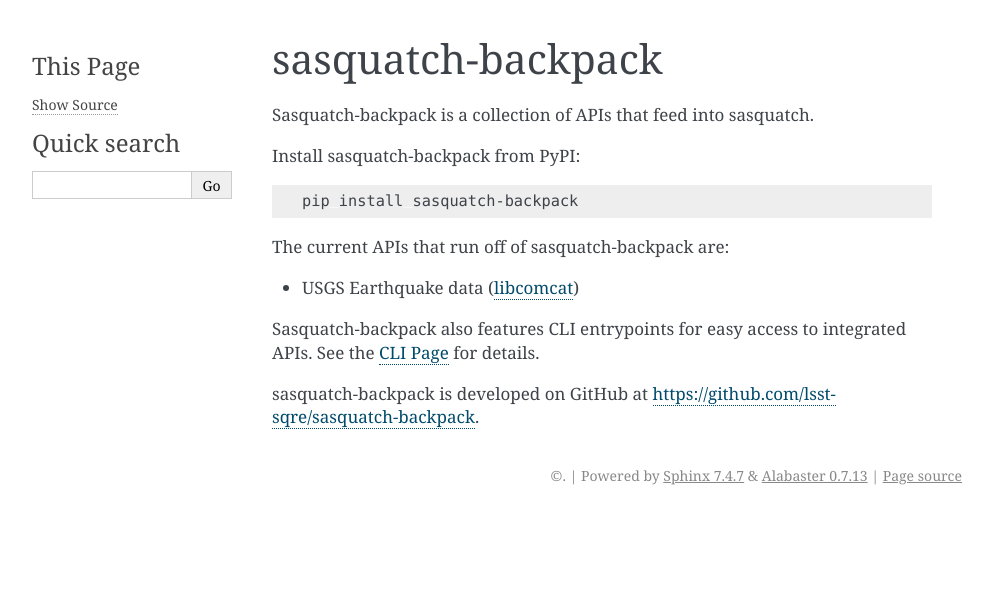
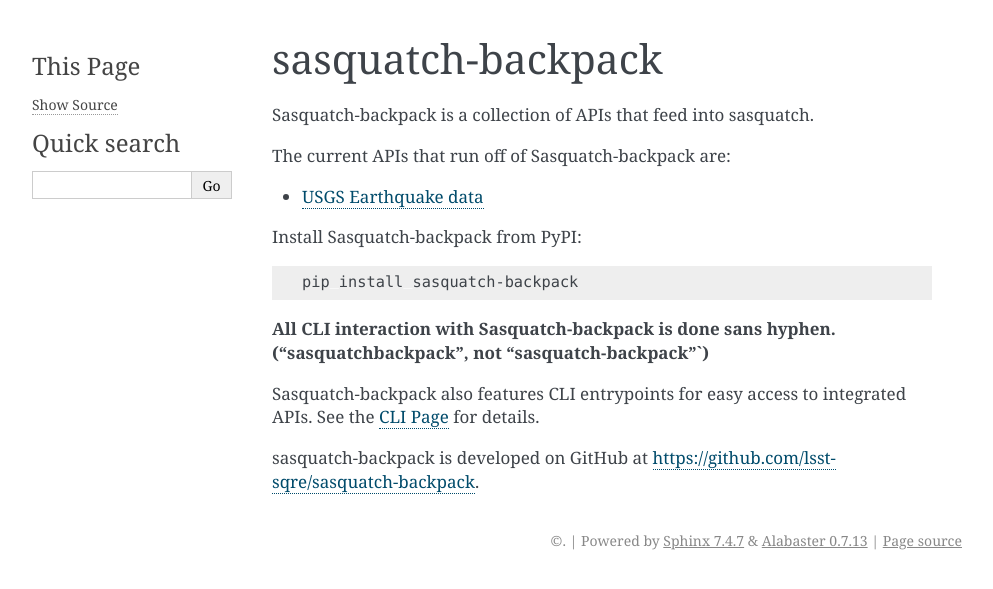
Before and after one commit to lsst-sqre/sasquatch-backpack, a Sphinx documentation site: the page built from docs/index.rst, in a window 1280 px wide. Shown: the top 589 px of the page, without its empty margins (148-1141 px from the left). Built offline with Sphinx 7.4.7, drawn with Linux system fonts in a browser that asks for light colours; pages that are not in the unit, such as notebooks, are missing from menus.

Commit message:
Docs updates

```diff
--- a/docs/dev/index.rst
+++ b/docs/dev/index.rst
@@ -9,6 +9,7 @@ Learn how to contribute to the sasquatch-backpack open source project.
 .. toctree::
    :caption: Guides
 
+   add_apis
    development
    release
 
--- a/docs/index.rst
+++ b/docs/index.rst
@@ -7,15 +7,17 @@ sasquatch-backpack
 
 Sasquatch-backpack is a collection of APIs that feed into sasquatch.
 
-Install sasquatch-backpack from PyPI:
+The current APIs that run off of Sasquatch-backpack are:
+
+- `USGS Earthquake data <https://code.usgs.gov/ghsc/esi/libcomcat-python>`__
+
+Install Sasquatch-backpack from PyPI:
 
 .. code-block:: bash
 
    pip install sasquatch-backpack
 
-The current APIs that run off of sasquatch-backpack are:
-
-- USGS Earthquake data (`libcomcat <https://code.usgs.gov/ghsc/esi/libcomcat-python>`__)
+**All CLI interaction with Sasquatch-backpack is done sans hyphen. ("sasquatchbackpack", not "sasquatch-backpack"`)**
 
 Sasquatch-backpack also features CLI entrypoints for easy access to integrated APIs. See the `CLI Page <user-guide/cli.html>`__ for details.
 
--- a/docs/user-guide/cli.rst
+++ b/docs/user-guide/cli.rst
@@ -3,7 +3,7 @@ Command-line interface
 
 The commands for the :command:`sasquatch-backpack` CLI are documented here.
 
-You can get detailed help for any :command:`sasquatch-backpack` command by running :command:`sasquatch-backpack --help`
+You can get detailed help for any :command:`sasquatchbackpack` command by running :command:`sasquatchbackpack --help`
 
 .. click:: sasquatchbackpack.cli:main
    :prog: sasquatchbackpack
--- a/docs/user-guide/index.rst
+++ b/docs/user-guide/index.rst
@@ -4,7 +4,9 @@
 User guide
 ##########
 
+Sasquatch-backpack can be installed directly from PyPI and run as a command-line tool, but it is normally run via various `Phalanx <https://phalanx.lsst.io/>`__  cron-jobs.
+
 .. toctree::
-   :maxdepth: 2
+   :caption: Reference
 
-    CLI <cli>
+   cli
```
Also changed, not shown: docs/dev/add_apis.rst (added, +49 -0 lines).
